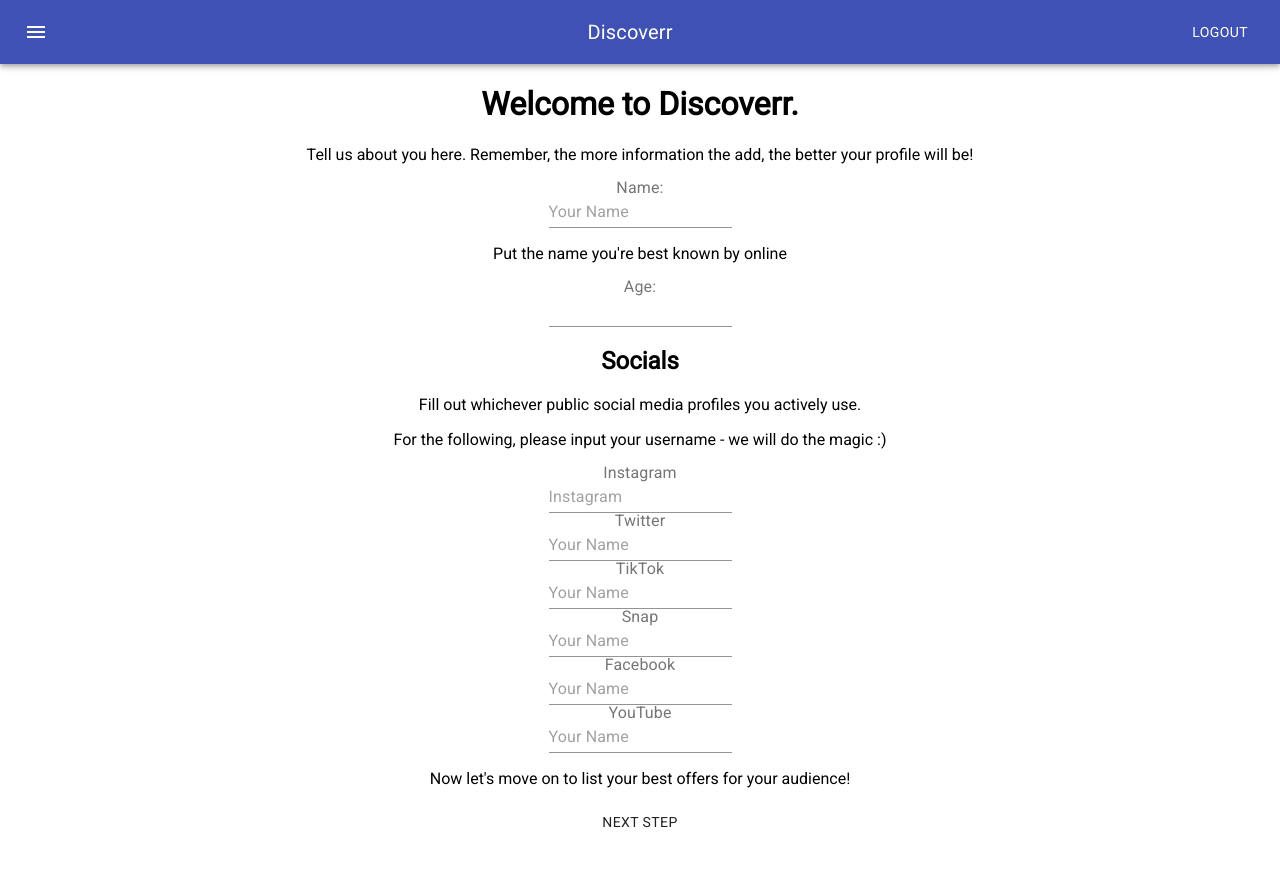
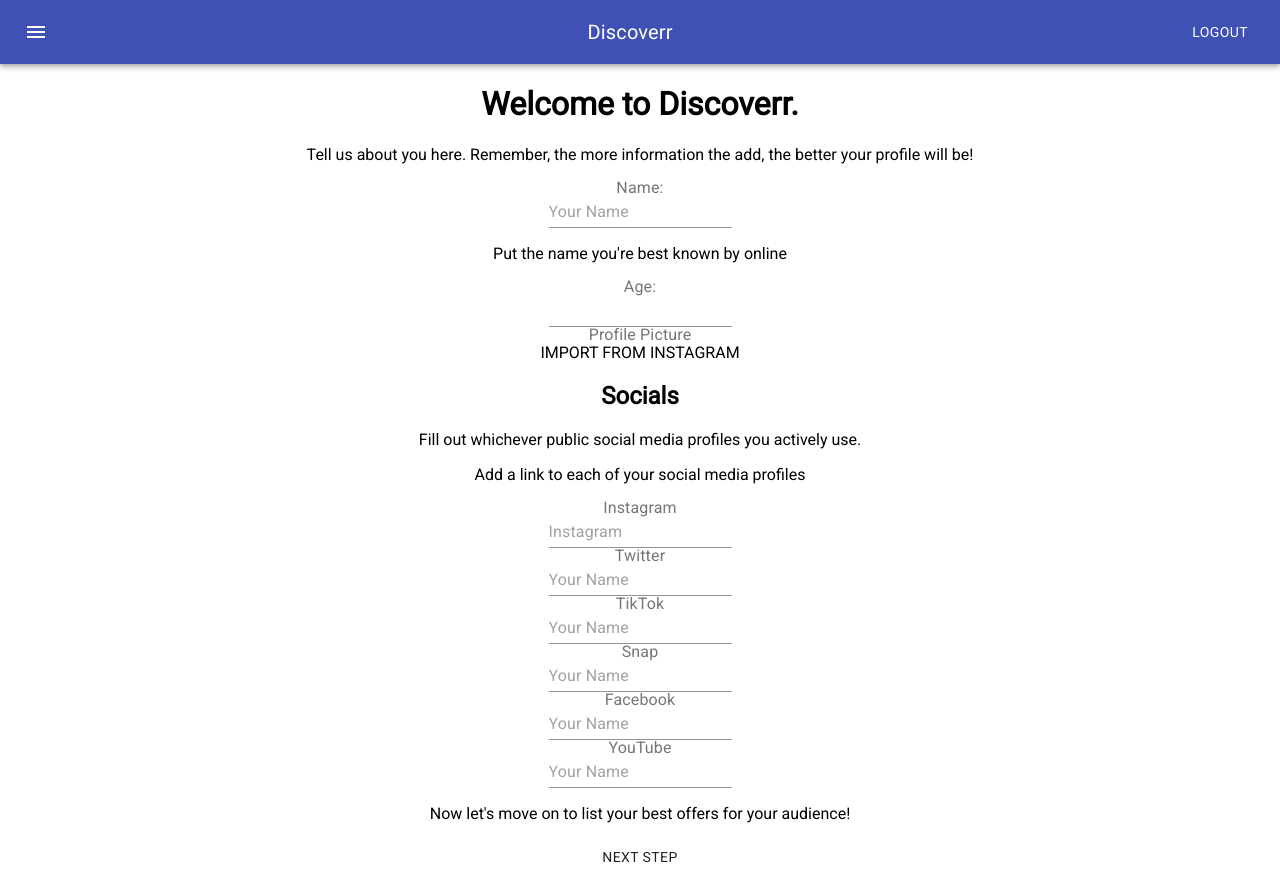
Before and after one commit to Reikon95/discoverr, a React (Create React App) app: page /signup in a window 1280 px wide. Before the commit the page ends 840 px from the top, so only its background shows below. Built offline with nearby package versions, Linux system fonts and the light colour scheme.

Commit message:
improvements

```diff
--- a/src/components/signup/signup.jsx
+++ b/src/components/signup/signup.jsx
@@ -19,11 +19,11 @@ export default function SignUp() {
       <p>Put the name you're best known by online</p>
       <InputLabel>Age: </InputLabel>
       <Input type="number" min="18"></Input>
+      <InputLabel>Profile Picture</InputLabel>
+      IMPORT FROM INSTAGRAM
       <h2>Socials</h2>
       <p>Fill out whichever public social media profiles you actively use.</p>
-      <p>
-        For the following, please input your username - we will do the magic :){" "}
-      </p>
+      <p>Add a link to each of your social media profiles</p>
       <InputLabel>Instagram</InputLabel>
       <Input type="text" placeholder="Instagram" required={true}></Input>
       <InputLabel>Twitter</InputLabel>
```
